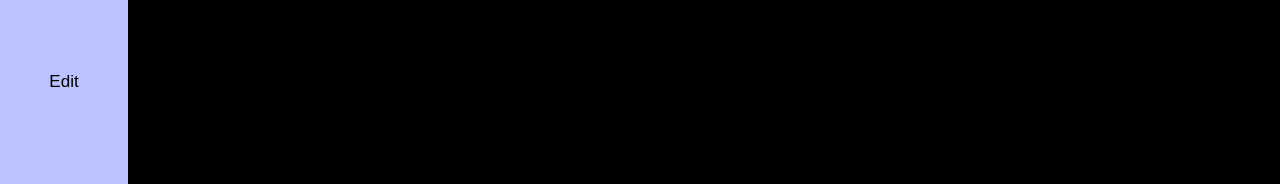
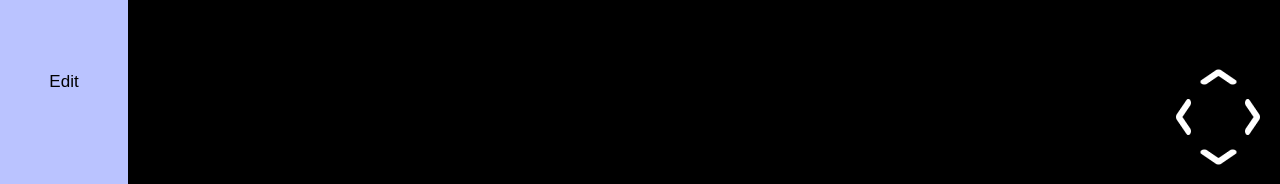
Before and after one commit to pdcompound/ksamap0516-2manual, a Next.js app: page /main/view in a window 1280 px wide. Shown: the part 613-797 px from the top of the page. Built offline with nearby package versions, Linux system fonts and the light colour scheme; a web font is replaced by a local one.

Commit message:
Icosahedron

```diff
--- /dev/null
+++ b/src/componants/arrowButton.jsx
@@ -0,0 +1,17 @@
+import Image from "next/image"
+
+function ArrowButton({xDegrees, leftx, topx}) {
+    return(<Image src = "/simpleArrowWhite.png" alt = "Arrow" style = {{position: 'absolute', left: `${leftx}%`, top: `${topx}%`, transform:`rotate(${xDegrees}deg)`, zIndex: 30}} width={15} height={36} />);
+}
+
+
+export default function AllArrowButtons(){
+    return (
+        <>
+            <ArrowButton xDegrees={0} leftx={97} topx={89} />
+            <ArrowButton xDegrees={90} leftx={94} topx={94} />
+            <ArrowButton xDegrees={180} leftx={91} topx={89} />
+            <ArrowButton xDegrees={270} leftx={94} topx={84} />
+        </>
+    )
+}
```
